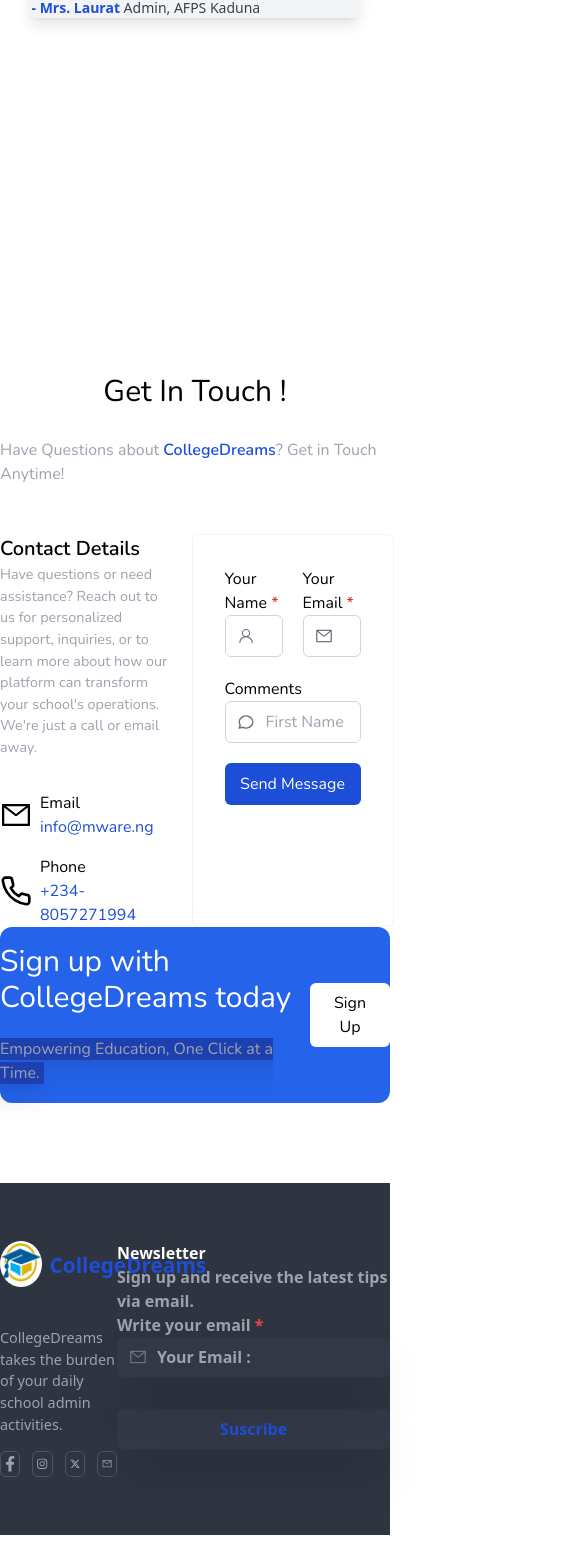
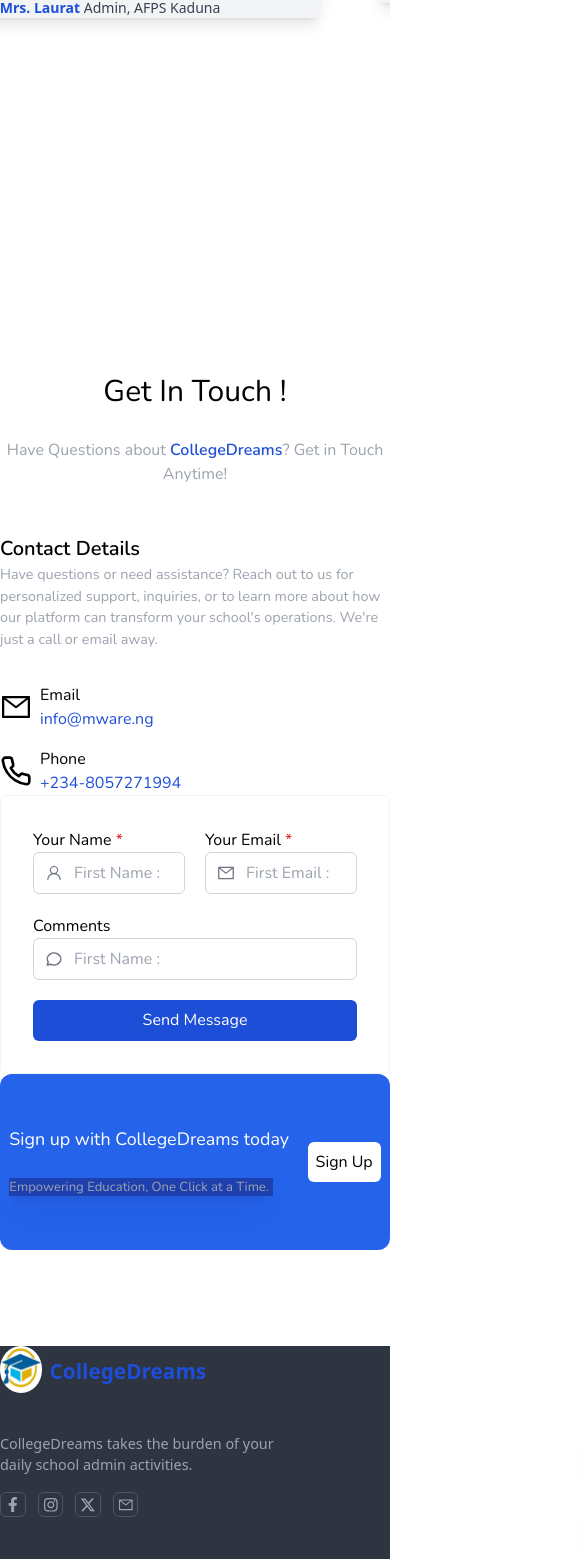
Before and after one commit to Ikujebi/mWare.CollegeDreams, a React (Vite) app: page / in a window 390 px wide. Shown: the part 2904-4463 px from the top of the page, 585 px wide, since content can reach past the window. Before the commit the page ends 4439 px from the top, so only its background shows below. Built offline with nearby package versions, Linux system fonts and the light colour scheme; a web font is replaced by a local one.

Commit message:
mobile for landing page

```diff
--- a/src/page/Home/Contact.tsx
+++ b/src/page/Home/Contact.tsx
@@ -25,11 +25,11 @@
     <div className='   mt-[15rem] w-[60rem] 2xl:w-[80rem]'>
     <header className='flex flex-col justify-center items-center'>
         <h1 className='text-3xl'>Get In Touch !</h1>
-        <p className='text-gray-400 mt-7'>Have Questions about  <span className='text-customBlue font-semibold'>CollegeDreams</span>? Get in Touch Anytime!</p>
+        <p className='text-gray-400 mt-7 text-center'>Have Questions about  <span className='text-customBlue font-semibold'>CollegeDreams</span>? Get in Touch Anytime!</p>
         </header>
 
-        <main className='mt-[3rem] flex gap-5 '>
-        <section className='w-[50%]'>
+        <main className='mt-[3rem] md:flex lg:flex xl:flex 2xl:flex gap-5 '>
+        <section className='md:w-[50%] lg:w-[50%] xl:w-[50%] 2xl:w-[50%]'>
           <h1 className='text-[1.25rem] font-semibold'>Contact Details
           </h1>
 
@@ -59,7 +59,7 @@
           </div>
           </div>
         </section>
-        <section className='w-[50%] flex justify-center'>
+        <section className='md:w-[50%] lg:w-[50%] xl:w-[50%] 2xl:w-[50%] flex justify-center'>
           <div className='flex flex-col gap-5 p-[2rem] rounded-md border border-gray-100'>
 <div className='flex gap-5  '>
 <div>
@@ -107,12 +107,12 @@
         </main>
         <footer className='bg-blue-600 flex justify-around items-center h-[11rem] rounded-xl'>
           <div>
-<h2 className='text-white text-3xl mb-[1.3rem]'>Sign up with CollegeDreams today</h2>
-<span className=' text-gray-400 bg-blue-800 shadow-xl pr-1 '>Empowering Education, One Click at a Time.</span>
+<h2 className='text-white md:text-3xl lg:text-3xl xl:text-3xl 2xl:text-3xl text-[1.12rem] mb-[1.3rem]'>Sign up with CollegeDreams today</h2>
+<span className=' text-gray-400 bg-blue-800 shadow-xl pr-1 md:text-[1.12rem] lg:text-[1.12rem] xl:text-[1.12rem] 2xl:text-[1.12rem] text-[.82rem]'>Empowering Education, One Click at a Time.</span>
           </div>
 
           <div>
-          <button className='bg-white  hover:bg-blue-600 px-[1.5rem] py-[.5rem] rounded-md'>Sign Up</button>
+          <button className='bg-white  hover:bg-blue-600 md:px-[1.5rem] lg:px-[1.5rem] xl:px-[1.5rem] 2xl:px-[1.5rem] px-[.5rem] py-[.5rem] rounded-md'>Sign Up</button>
           </div>
         </footer>
     </div>
--- a/src/page/Home/Footer.tsx
+++ b/src/page/Home/Footer.tsx
@@ -11,7 +11,7 @@
 
   const icon=[FaFacebookF,FaInstagram,FaXTwitter,AiOutlineMail]
   return (
-    <div className='w-screen flex justify-center transition-all duration-300  bg-[#2E3440] h-[22rem] items-center'>
+    <div className='w-screen md:flex justify-center transition-all duration-300  bg-[#2E3440] h-[22rem] items-center'>
       <div className='w-[60rem] flex justify-between my-[1rem] '>
         <section className='w-[30%]'>
         <article className=' flex gap-2 pb-10 items-center'>
@@ -27,7 +27,7 @@
         ))}
         </article>
         </section>
-        <div className=' text-gray-400 gap-[.7rem] font-semibold'>
+        <section className=' text-gray-400 md:gap-[.7rem] lg:gap-[.7rem] xl:gap-[.7rem] 2xl:gap-[.7rem] font-semibold'>
           <h1 className='text-white'>
           Newsletter
 
@@ -43,7 +43,7 @@
    />
   </div>
   <button className='bg-[#333846] flex justify-center items-center shadow-2xl h-[2.5rem] rounded-md w-full text-customBlue hover:text-white hover:bg-customBlue'>Suscribe</button>
-        </div>
+        </section>
         </div>
     </div>
   )
--- a/tailwind.config.js
+++ b/tailwind.config.js
@@ -14,6 +14,7 @@
       animation: {
         slowRotate: 'slowRotate 3s linear infinite',
       },
+
     },
   },
   plugins: [],
```
